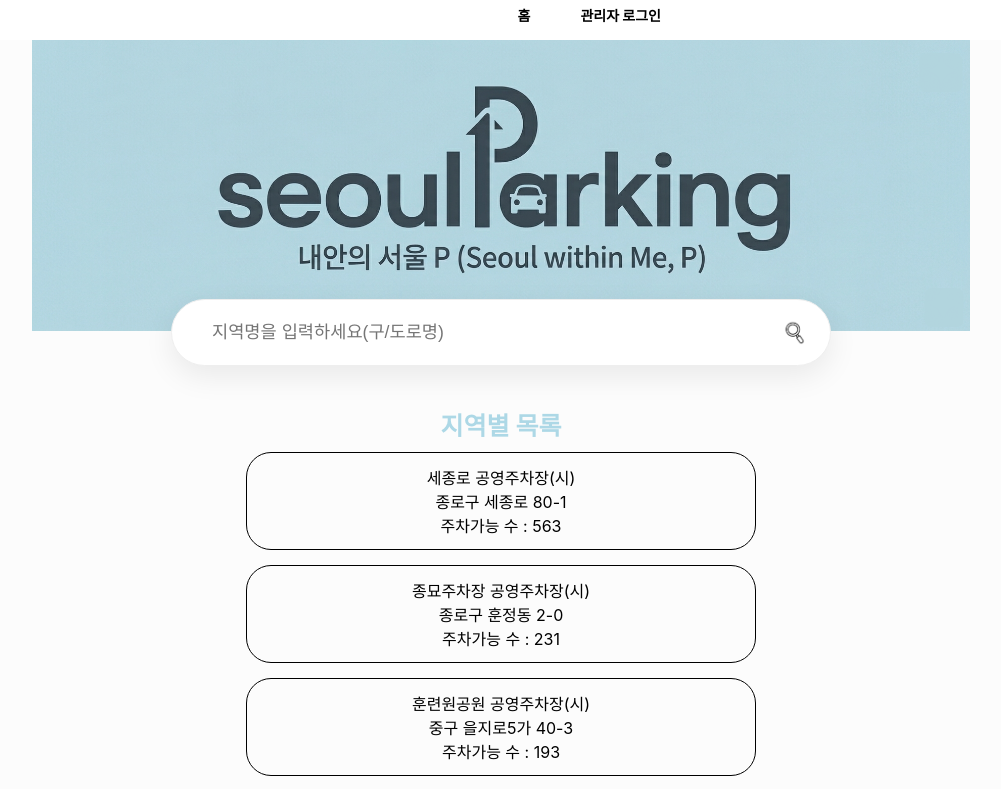
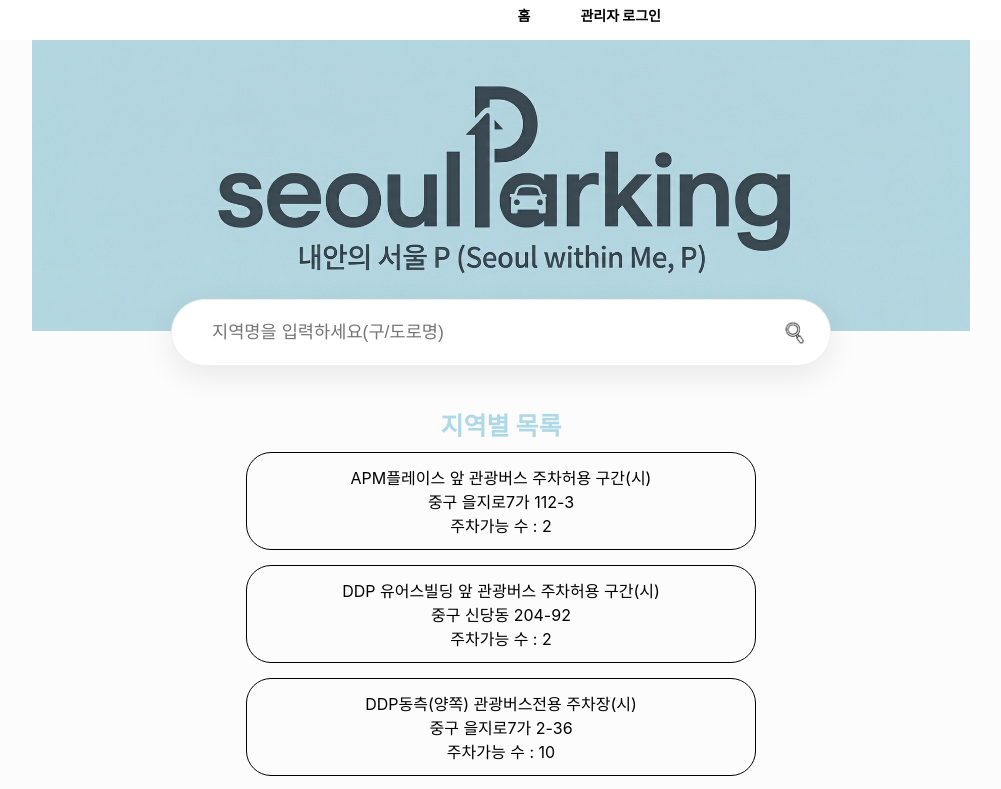
Before and after one commit to HANE48/Parking_place, a React (Create React App) app: page /search in a window 1280 px wide. Shown: the top 789 px of the page, without its empty margins (139-1140 px from the left). Built offline with nearby package versions, Linux system fonts and the light colour scheme.

Commit message:
지역별 검색 리스트 가나다순으로 정렬!

```diff
--- a/src/user/components/AddressList.js
+++ b/src/user/components/AddressList.js
@@ -4,12 +4,16 @@ import "./user1.css";
 
 const AddressList = ({list})=>{
 
+    const newList = [...list].sort(( a, b )=> {
+        return a.pklt_nm.localeCompare(b.pklt_nm);
+    })
+
     return(
         <div className="div">
             <h2 className="name">지역별 목록</h2>
             <ul>
                 {
-                    list.map( (res)=>{
+                    newList.map( (res)=>{
                         let availableLots = Number(res.tpkct)-Number(res.now_prk_vhcl_cnt);
 
                         //availableLots(주차가능수)가 0보다 작으면 0으로 표시
```
